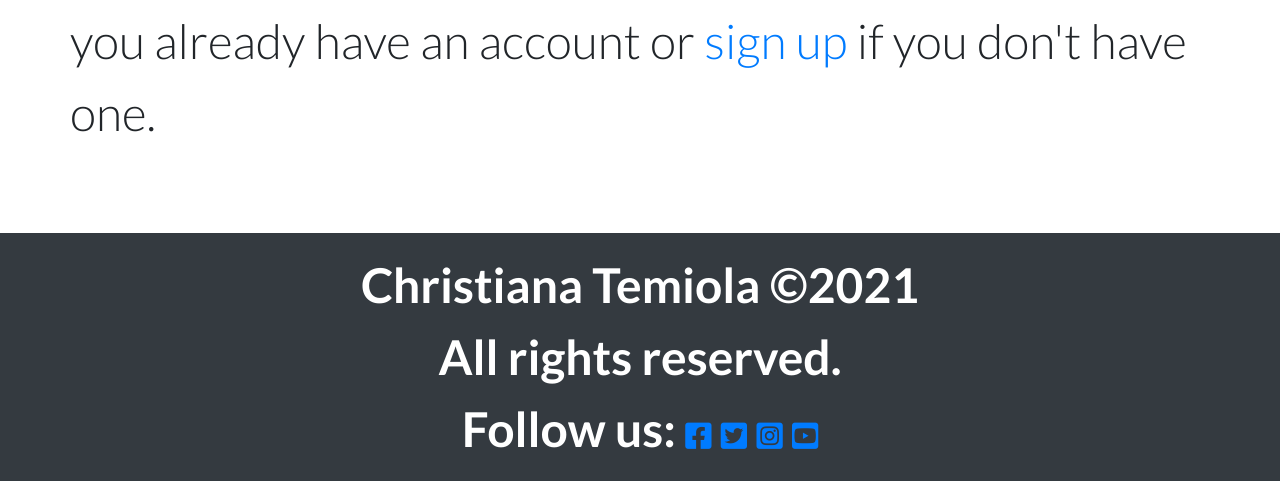
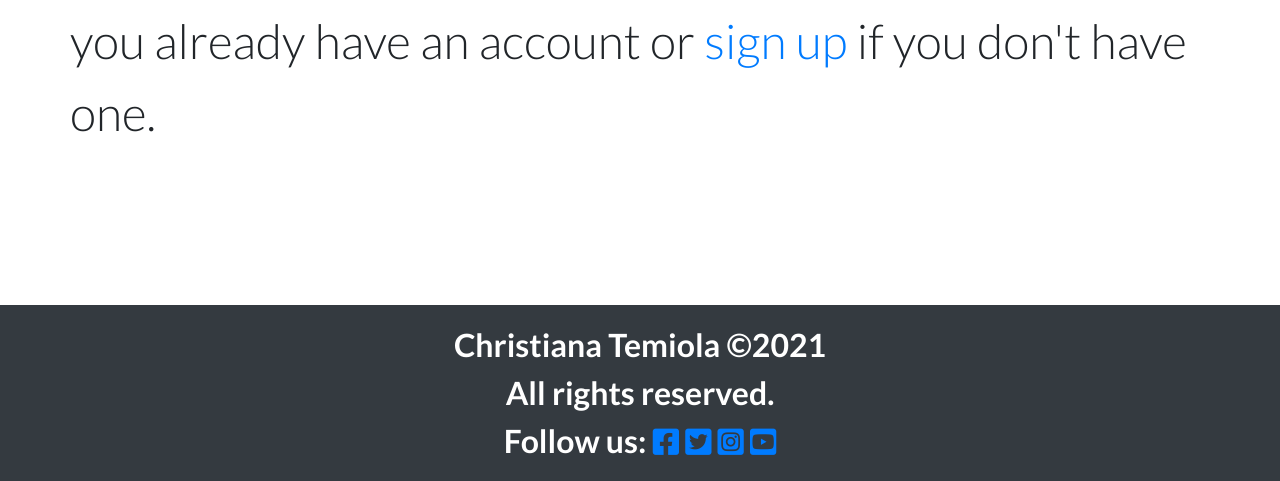
Before and after one commit to Eb0nY-April14/DjangoShoppingList, a Django app: page /add in a window 1280 px wide. Shown: the part 319-800 px from the top of the page. Run offline with Django 3.2, Linux system fonts and the light colour scheme; some libraries are stand-ins or nearby versions.

Commit message:
Remove mustom font size media queries applied the paragraph element

```diff
--- a/static/css/style.css
+++ b/static/css/style.css
@@ -103,11 +103,11 @@
 }
 
 /* Large devices (desktops, 992px and up) */
-@media (min-width: 992px) {
-  p {font-size:2.5rem;} /*1rem = 16px*/
-}
+/* @media (min-width: 992px) {
+  p {font-size:2.5rem;} /*1rem = 16px
+} */
 
 /* Extra large devices (large desktops, 1200px and up) */
-@media (min-width: 1200px) {
-  p {font-size:3rem;} /*1rem = 16px*/
-}
+/* @media (min-width: 1200px) {
+  p {font-size:3rem;} /*1rem = 16px
+} */
```
